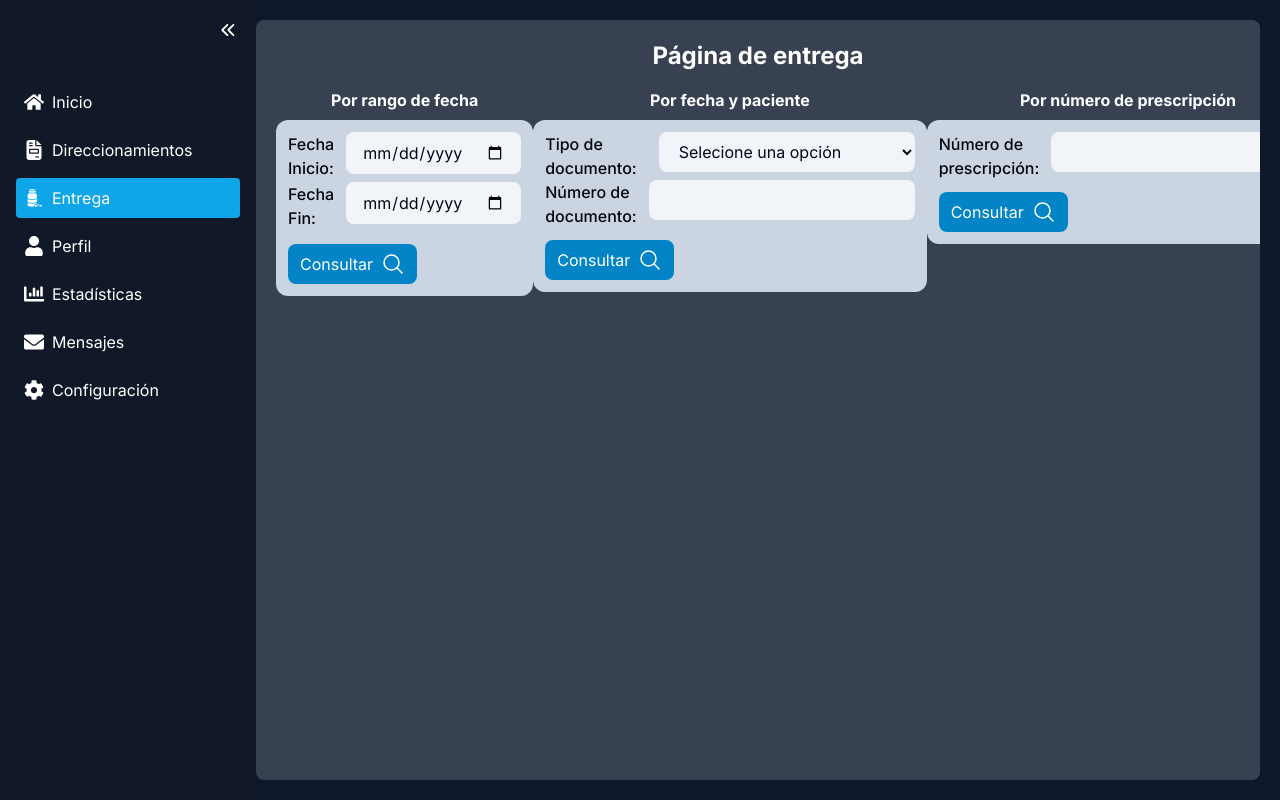
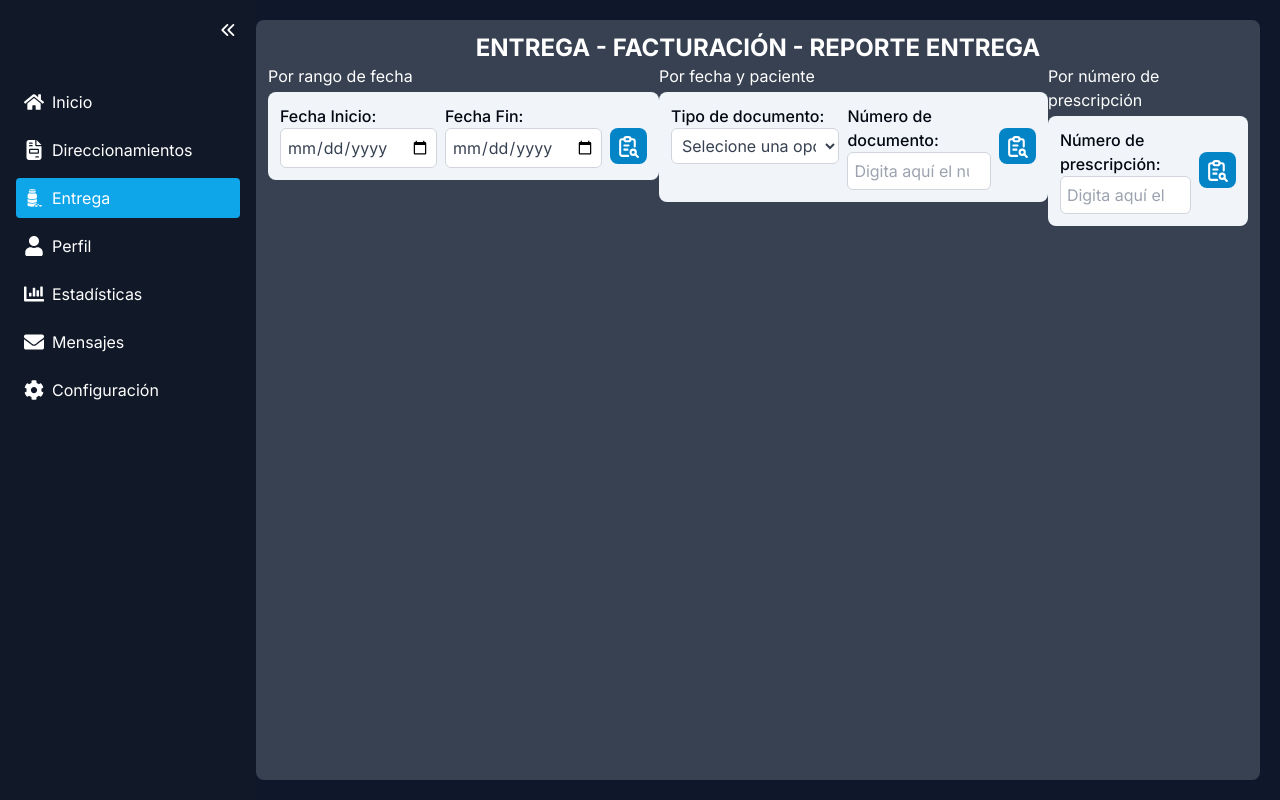
Before and after one commit to edwin-bur17/Mennar-App, a Next.js app: page /entrega in a window 1280 px wide. Built offline with nearby package versions, Linux system fonts and the light colour scheme.

Commit message:
Restauración: Actualización de los componentes SearchFormContainer.jsx y SearchForm.jsx

```diff
--- a/src/app/(dashboard)/direccionamientos/page.jsx
+++ b/src/app/(dashboard)/direccionamientos/page.jsx
@@ -6,7 +6,7 @@ export const metadata = {
 const DireccionamientosPage = () => {
     return (
         <section>
-            <h1 className="text-center text-white text-2xl font-bold mb-4">Consultar Direccionamiento</h1>
+            <h1 className="text-center text-white text-2xl font-bold">DIRECCIONAMIENTO - PROGRAMACIÓN</h1>
             <SearchFormContainer />
         </section>
     )
--- a/src/app/(dashboard)/entrega/page.jsx
+++ b/src/app/(dashboard)/entrega/page.jsx
@@ -6,7 +6,7 @@ export const metadata = {
 const DeliveryPage = () => {
   return (
     <section>
-        <h1 className="text-center text-white text-2xl font-bold mb-4">Página de entrega </h1>
+        <h1 className="text-center text-white text-2xl font-bold">ENTREGA - FACTURACIÓN - REPORTE ENTREGA </h1>
         <SearchFormContainer />
     </section>
   )
--- a/src/app/layout.jsx
+++ b/src/app/layout.jsx
@@ -25,7 +25,7 @@ export default function RootLayout({ children }) {
               <SearchFormProvider>
                 <div className="flex h-screen overflow-hidden">
                   <Sidebar />
-                  <main className="flex-1 overflow-y-auto p-5 transition-all duration-300 bg-gray-700 my-5 mr-5 rounded-lg">
+                  <main className="flex-1 overflow-y-auto p-3 transition-all duration-300 bg-gray-700 my-5 mr-5 rounded-lg">
                     {children}
                   </main>
                 </div>
--- a/src/components/SearchForm.jsx
+++ b/src/components/SearchForm.jsx
@@ -1,4 +1,5 @@
-function SearchForm({ title, fields, onSubmit, onChange, rangeStart, rangeEnd }) {
+import { TbReportSearch } from "react-icons/tb";
+function SearchForm({ title, fields, onSubmit, onChange }) {
     // Manejar el cambio en los inputs
     const handleChange = (e) => {
         const { id, value } = e.target
@@ -6,15 +7,14 @@ function SearchForm({ title, fields, onSubmit, onChange, rangeStart, rangeEnd })
     }
     return (
         <div>
-            <h3 className="text-white text-center font-bold">{title}</h3>
-            <form onSubmit={onSubmit} className="bg-slate-300 p-3 mt-2 rounded-xl text-gray-950">
-                {rangeStart && rangeEnd && <p className="bg-green-400 text-base p-2 mb-2 rounded-lg">Rango de búsqueda: desde {rangeStart} - hasta {rangeEnd}</p>}
+            <h3 className="text-white font-semi-bold">{title}</h3>
+            <form onSubmit={onSubmit} className="flex flex-row bg-slate-100 p-3 mt-1 rounded-lg text-gray-950">
                 {fields.map((field, index) => (
-                    <div key={index} className="flex justify-between">
-                        <label htmlFor={field.id} className="font-medium me-3">{field.label}</label>
+                    <div key={index} className="pr-2">
+                        <label htmlFor={field.id} className="block font-medium">{field.label}</label>
                         {field.type === "select" ? (
                             <select
-                                className="bg-slate-100 px-4 py-2 mb-2 rounded-lg w-64"
+                                className="w-full p-1.5 text-gray-700 bg-white border border-gray-300 rounded-md focus:outline-none focus:ring-2 focus:ring-sky-500 focus:border-transparent"
                                 id={field.id}
                                 value={field.value}
                                 onChange={handleChange}
@@ -28,20 +28,18 @@ function SearchForm({ title, fields, onSubmit, onChange, rangeStart, rangeEnd })
                             </select>
                         ) : (
                             <input
-                                className="bg-slate-100 px-4 py-2 mb-2 rounded-lg"
+                                className="w-full p-1.5 text-gray-700 bg-white border border-gray-300 rounded-md focus:outline-none focus:ring-2 focus:ring-sky-500 focus:border-transparent"
                                 type={field.type}
                                 id={field.id}
+                                placeholder={field.placeholder}
                                 value={field.value}
                                 onChange={handleChange}
                             />
                         )}
                     </div>
                 ))}
-                <button type="submit" className="bg-sky-600 hover:bg-sky-500 text-white px-3 py-2 mt-3 rounded-lg cursor-pointer transition-colors flex items-center justify-center">
-                    <span>Consultar</span>
-                    <svg xmlns="http://www.w3.org/2000/svg" fill="none" viewBox="0 0 24 24" strokeWidth={1.5} stroke="currentColor" className="w-6 h-6 ml-2">
-                        <path strokeLinecap="round" strokeLinejoin="round" d="m21 21-5.197-5.197m0 0A7.5 7.5 0 1 0 5.196 5.196a7.5 7.5 0 0 0 10.607 10.607Z" />
-                    </svg>
+                <button type="submit" className="bg-sky-600 hover:bg-sky-500 text-white px-1.5 h-9 mt-6 rounded-lg cursor-pointer transition-colors flex items-center justify-center">
+                    <TbReportSearch size={25}/>
                 </button>
             </form>
         </div>
--- a/src/components/SearchFormContainer.jsx
+++ b/src/components/SearchFormContainer.jsx
@@ -26,12 +26,12 @@ const SearchFormContainer = () => {
     // Formulario búsqueda por paciente mediante un rango de fecha
     const fieldsDatePatient = [
         { id: 'documentType', label: 'Tipo de documento:', type: 'select', value: documentType, options: documentTypeOptions, },
-        { id: 'documentNumber', label: 'Número de documento:', type: 'number', value: documentNumber, },
+        { id: 'documentNumber', label: 'Número de documento:', type: 'number', placeholder: "Digita aquí el número", value: documentNumber, },
     ];
 
     // Formulario búsqueda por número de prescripción
     const fieldsPrescriptionNumber = [
-        { id: 'prescriptionNumber', label: 'Número de prescripción:', type: 'number', value: prescriptionNumber, },
+        { id: 'prescriptionNumber', label: 'Número de prescripción:', type: 'number', placeholder: "Digita aquí el número", value: prescriptionNumber, },
     ];
 
     return (
@@ -48,8 +48,6 @@ const SearchFormContainer = () => {
                     fields={fieldsDatePatient}
                     onSubmit={(e) => handleSubmit(e, "datePatient")}
                     onChange={updateForm}
-                    rangeStart={startDate}
-                    rangeEnd={endDate}
                 />
                 <SearchForm
                     title="Por número de prescripción"
```
